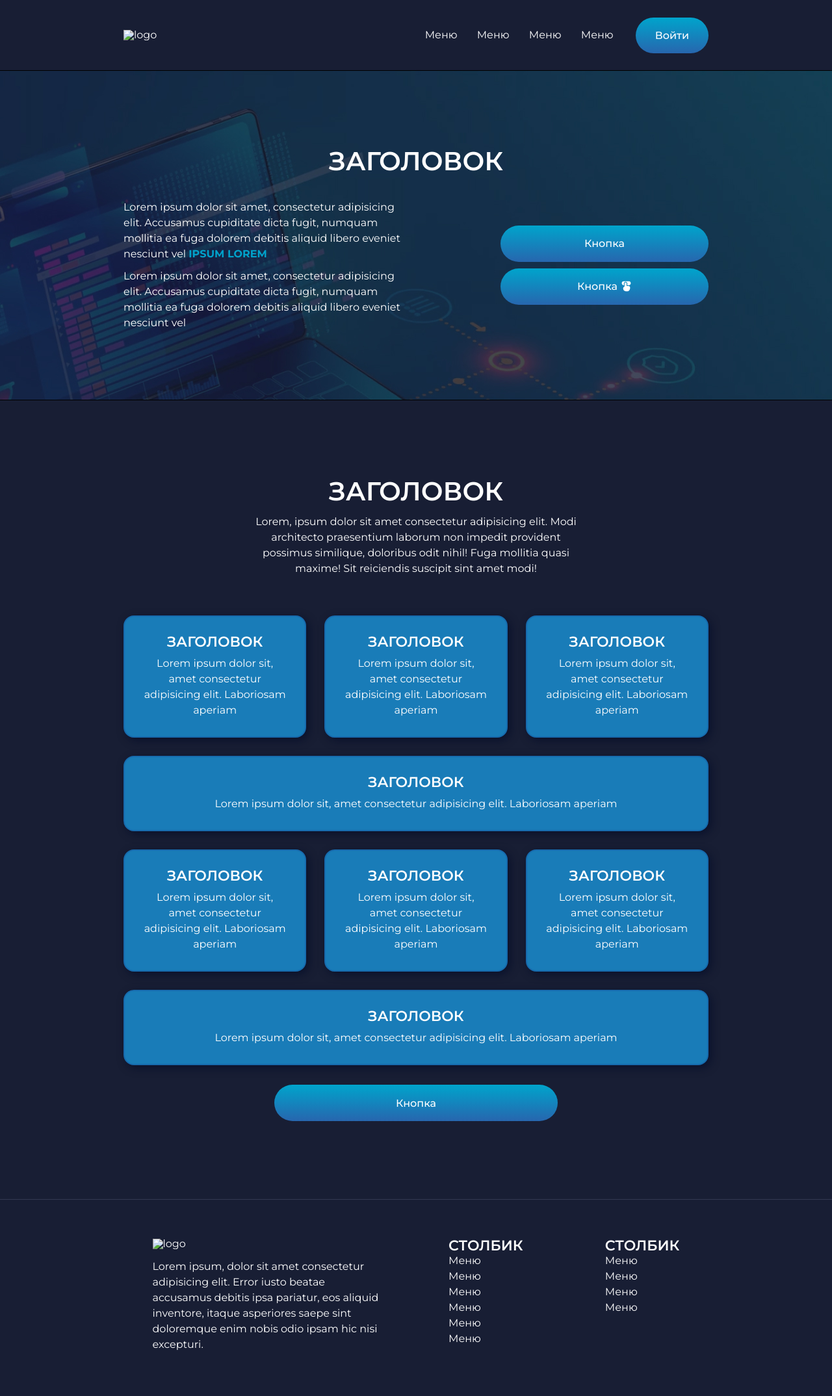
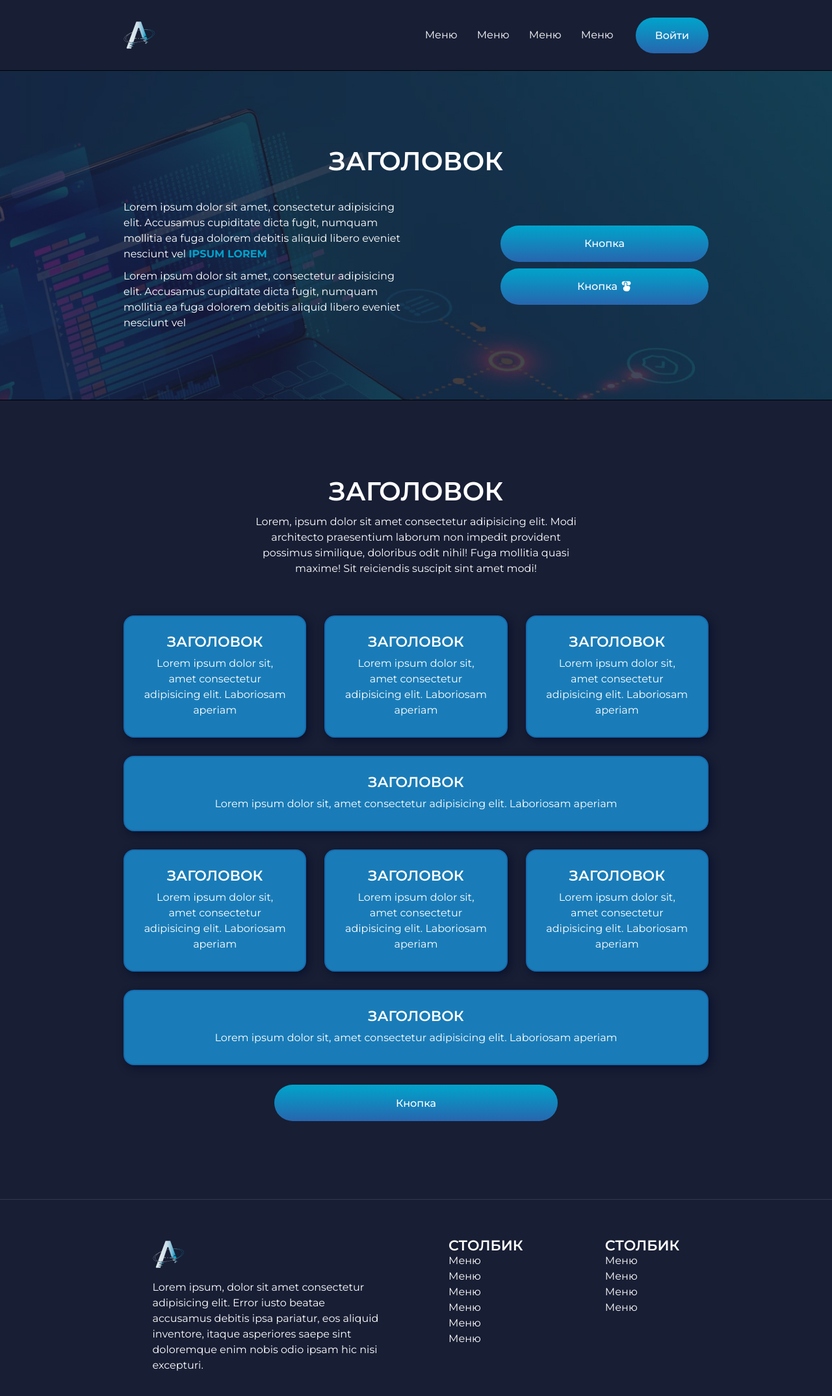
Before and after one commit to KPetrosyants/AROKEN, a plain HTML site: page lesson43/index.html in a window 1280 px wide. Shown: the whole page at 65% size. Drawn offline with Linux system fonts and the light colour scheme; the site is published under a folder, as on GitHub Pages, so addresses that start at the root find nothing.

Commit message:
Update index.html

```diff
--- a/lesson43/index.html
+++ b/lesson43/index.html
@@ -18,7 +18,7 @@
     <header class="header">
       <div class="wrapper">
         <div class="header-content">
-          <a class="logo" href="#"><img src="/img/icon/logo.png" alt="logo" /></a>
+          <a class="logo" href="#"><img src="./img/icon/logo.png" alt="logo" /></a>
           <nav class="nav">
             <ul class="menu">
               <li><a href="#">Меню</a></li>
@@ -152,7 +152,7 @@
         <div class="footer__wrapper">
           <div class="footer__content">
             <div class="footer__col">
-              <a href="#" class="footer__about"><img src="/img/icon/logo.png" alt="logo" /></a>
+              <a href="#" class="footer__about"><img src="./img/icon/logo.png" alt="logo" /></a>
               <p class="footer__text">
                 Lorem ipsum, dolor sit amet consectetur adipisicing elit. Error iusto beatae
                 accusamus debitis ipsa pariatur, eos aliquid inventore, itaque asperiores saepe sint
```
